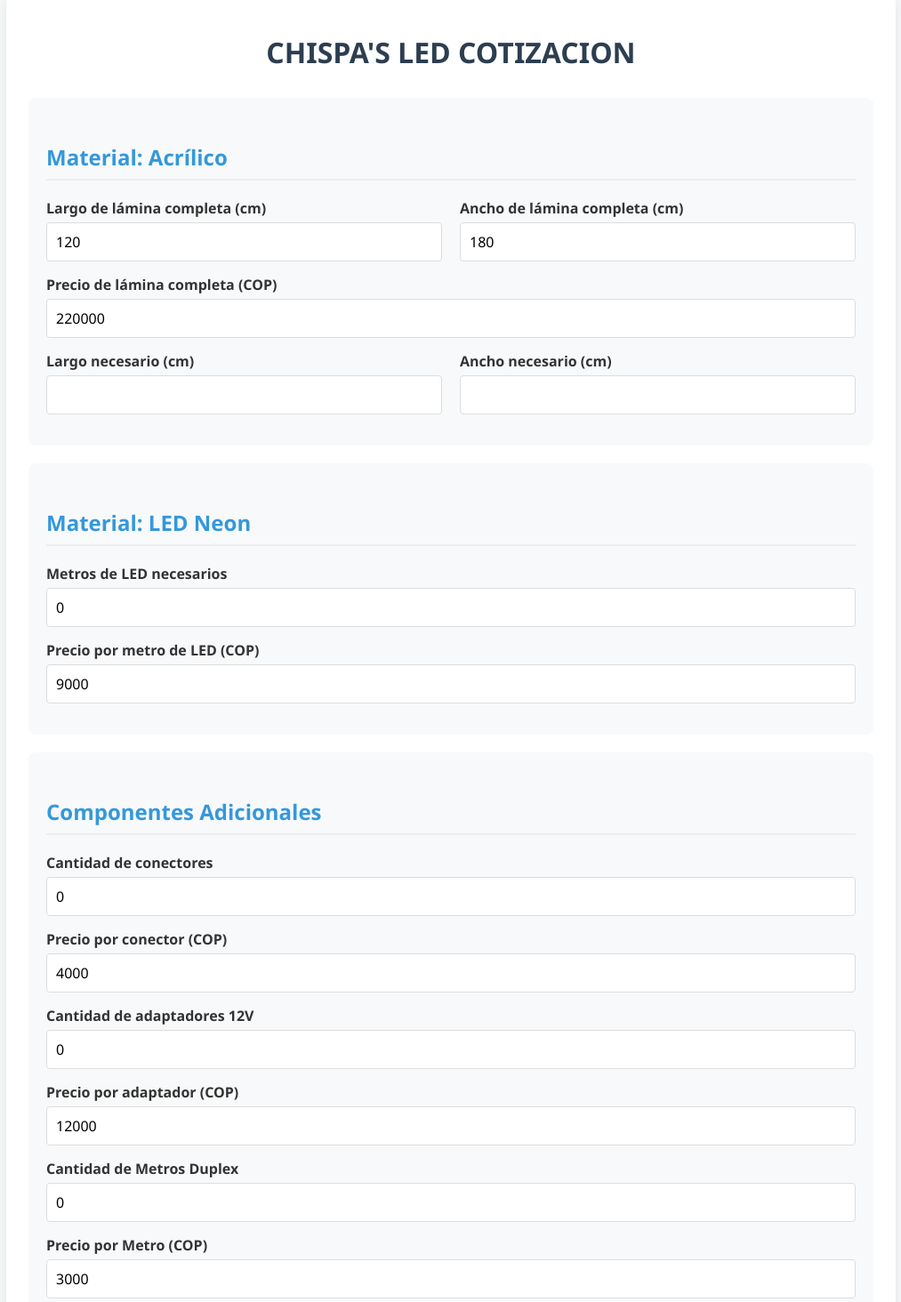
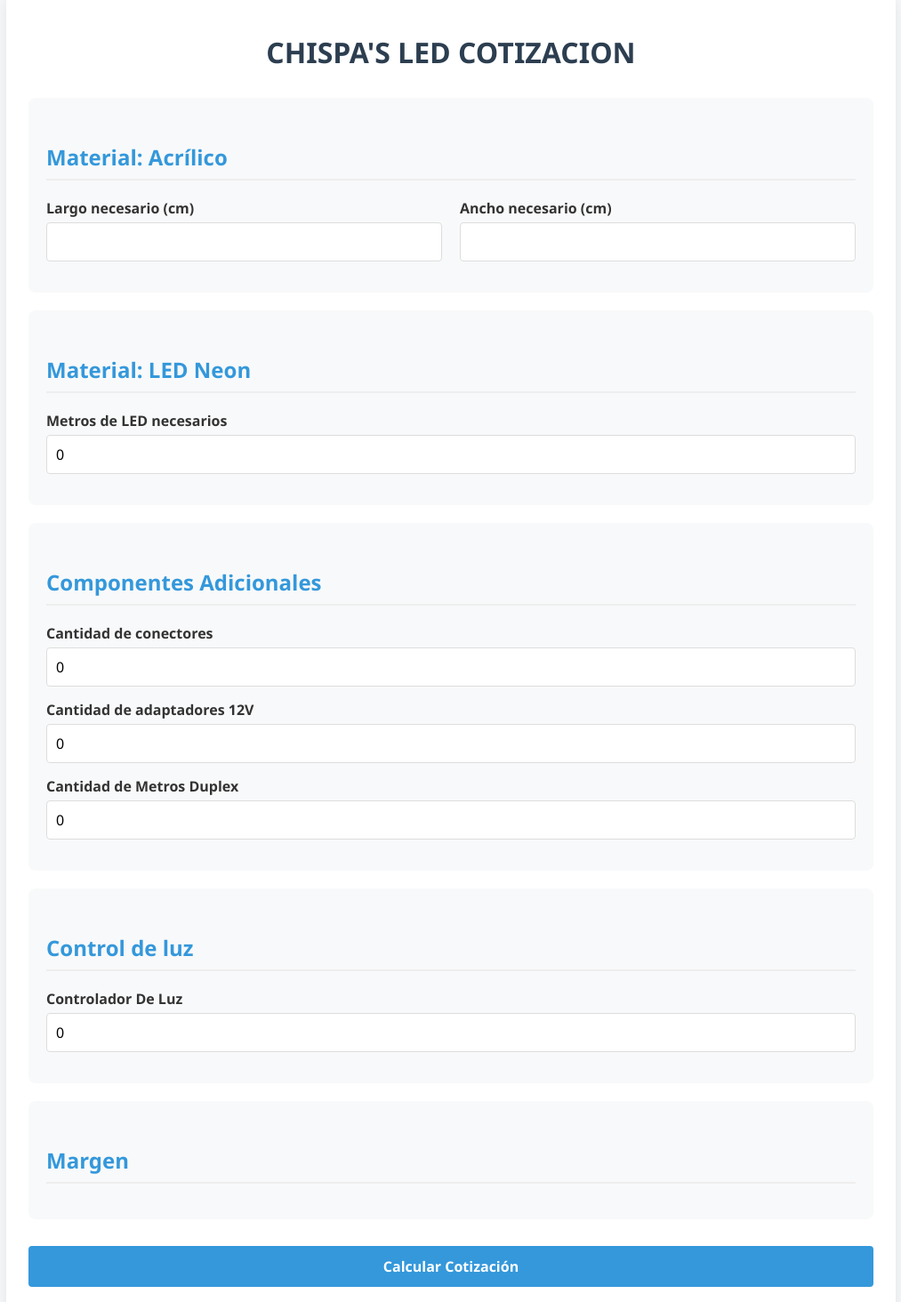
Before and after one commit to julithedrummer24/cotizacion-leds, a plain HTML site: page index.html in a window 1280 px wide. Shown: the part 29-1493 px from the top of the page at 89% size, without its empty margins (133-1146 px from the left). Drawn offline with Linux system fonts and the light colour scheme.

Commit message:
cambios para clientes

```diff
--- a/index.html
+++ b/index.html
@@ -17,16 +17,16 @@
             <div class="form-section">
                 <h2>Material: Acrílico</h2>
                 <div class="form-row">
-                    <div class="form-group">
+                    <div class="form-group" style="display: none;">
                         <label for="largoLamina">Largo de lámina completa (cm)</label>
                         <input type="number" id="largoLamina" value="120" required>
                     </div>
-                    <div class="form-group">
+                    <div class="form-group" style="display: none;">
                         <label for="anchoLamina">Ancho de lámina completa (cm)</label>
                         <input type="number" id="anchoLamina" value="180" required>
                     </div>
                 </div>
-                <div class="form-group">
+                <div class="form-group" style="display: none;">
                     <label for="precioLamina">Precio de lámina completa (COP)</label>
                     <input type="number" id="precioLamina" value="220000" required>
                 </div>
@@ -49,7 +49,7 @@
                     <label for="metrosLED">Metros de LED necesarios</label>
                     <input type="number" id="metrosLED" value="0" step="0.1" required>
                 </div>
-                <div class="form-group">
+                <div class="form-group" style="display: none;">
                     <label for="precioMetroLED">Precio por metro de LED (COP)</label>
                     <input type="number" id="precioMetroLED" value="9000" required>
                 </div>
@@ -62,7 +62,7 @@
                     <label for="cantidadConectores">Cantidad de conectores</label>
                     <input type="number" id="cantidadConectores" value="0" required>
                 </div>
-                <div class="form-group">
+                <div class="form-group" style="display: none;">
                     <label for="precioConector">Precio por conector (COP)</label>
                     <input type="number" id="precioConector" value="4000" required>
                 </div>
@@ -70,7 +70,7 @@
                     <label for="cantidadAdaptadores">Cantidad de adaptadores 12V</label>
                     <input type="number" id="cantidadAdaptadores" value="0" required>
                 </div>
-                <div class="form-group">
+                <div class="form-group" style="display: none;">
                     <label for="precioAdaptador">Precio por adaptador (COP)</label>
                     <input type="number" id="precioAdaptador" value="12000" required>
                 </div>
@@ -78,7 +78,7 @@
                     <label for="cantidadDuplex">Cantidad de Metros Duplex</label>
                     <input type="number" id="cantidadDuplex" value="0" required>
                 </div>
-                <div class="form-group">
+                <div class="form-group" style="display: none;">
                     <label for="precioDuplex">Precio por Metro (COP)</label>
                     <input type="number" id="precioDuplex" value="3000" required>
                 </div>
@@ -91,7 +91,7 @@
                     <label for="horasTrabajo">Controlador De Luz</label>
                     <input type="number" id="horasTrabajo" value="0" step="0.5" required>
                 </div>
-                <div class="form-group">
+                <div class="form-group"style="display: none;">
                     <label for="precioHora">Precio de controlador</label>
                     <input type="number" id="precioHora" value="8000" required>
                 </div>
@@ -99,10 +99,10 @@
 
             <!-- Sección de Margen de ganancia -->
             <div class="form-section">
-                <h2>Margen de Ganancia</h2>
-                <div class="form-group">
+                <h2>Margen</h2>
+                <div class="form-group"style="display: none;">
                     <label for="margenGanancia">Porcentaje de ganancia (%)</label>
-                    <input type="number" id="margenGanancia" value="40" required>
+                    <input type="number" id="margenGanancia" value="50" required>
                 </div>
             </div>
 
```
